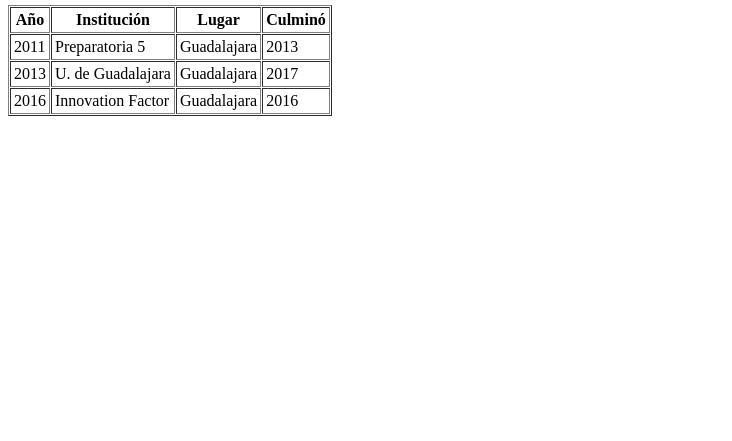
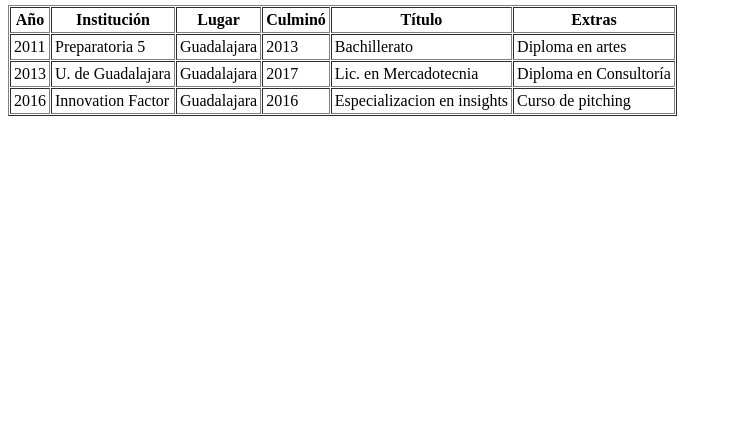
Before and after one commit to manuelvilla/Hoja_de_vida, a plain HTML site: page educacion.html in a window 1280 px wide. Shown: the part 359-800 px from the top of the page, without its empty margins (0-732 px from the left). Drawn offline with Linux system fonts and the light colour scheme.

Commit message:
Tabla más filas
Se agregan más filas  y columnas

```diff
--- a/educacion.html
+++ b/educacion.html
@@ -57,6 +57,8 @@
 			<th>Institución</th>
 			<th>Lugar</th>
 			<th>Culminó</th>
+			<th>Título</th>
+			<th>Extras</th>
 			</tr>
 			</thead>
 			<tbody>
@@ -65,18 +67,24 @@
 			<td>Preparatoria 5</td>
 			<td>Guadalajara</td>
 			<td>2013</td>
+			<td>Bachillerato</td>
+			<td>Diploma en artes</td>
 			</tr>
 			<tr>
 			<td>2013</td>
 			<td>U. de Guadalajara</td>
 			<td>Guadalajara</td>
 			<td>2017</td>
+			<td>Lic. en Mercadotecnia</td>
+			<td>Diploma en Consultoría</td>
 			</tr>
 			<tr>
 			<td>2016</td>
 			<td>Innovation Factor</td>
 			<td>Guadalajara</td>
 			<td>2016</td>
+			<td>Especializacion en insights</td>
+			<td>Curso de pitching</td>
 			</tr>
 			</tbody>
 		</table>
```
